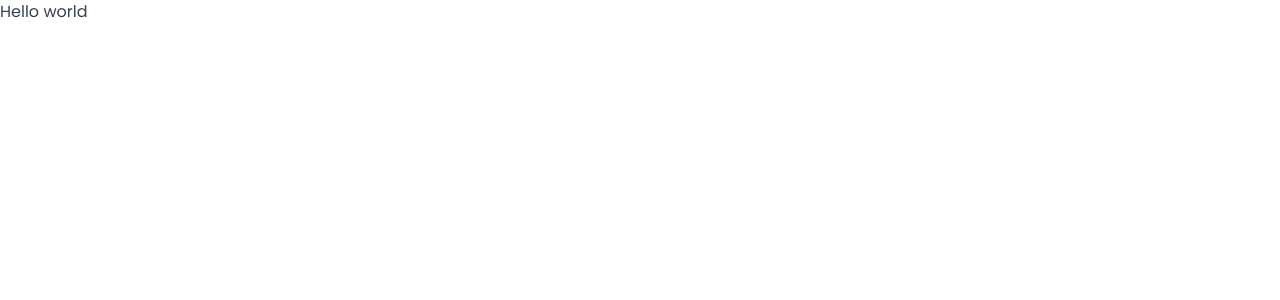
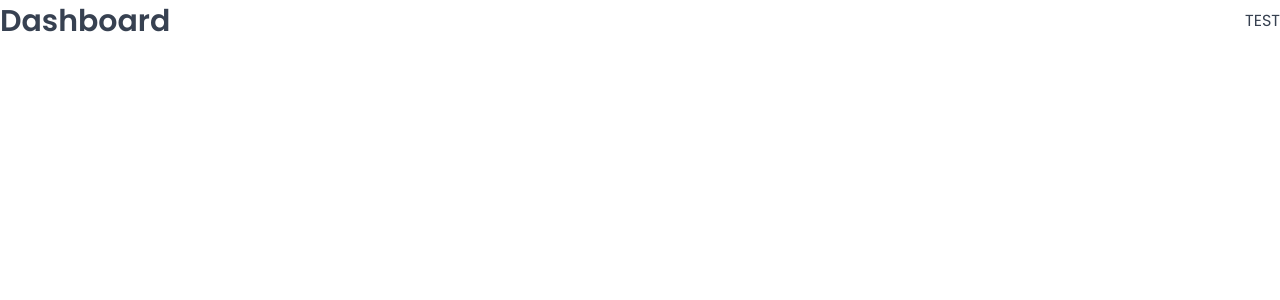
Before and after one commit to Attila-Kis-Ivan/tdb-booking-app, a React (Vite) app: page /dashboard in a window 1280 px wide. Shown: the top 300 px of the page. Built offline with nearby package versions, Linux system fonts and the light colour scheme; a web font is replaced by a local one.

Commit message:
created row and heading plus created routes

```diff
--- a/package.json
+++ b/package.json
@@ -12,6 +12,7 @@
   "dependencies": {
     "react": "^18.2.0",
     "react-dom": "^18.2.0",
+    "react-router-dom": "^6.20.0",
     "styled-components": "^6.1.1"
   },
   "devDependencies": {
--- a/src/App.jsx
+++ b/src/App.jsx
@@ -1,10 +1,30 @@
+import { BrowserRouter, Route, Routes, Navigate } from "react-router-dom";
+
 import GlobalStyles from "./styles/GlobalStyles";
+import Account from "./pages/Account";
+import Bookings from "./pages/Bookings";
+import Dashboard from "./pages/Dashboard";
+import Login from "./pages/Login";
+import PageNotFound from "./pages/PageNotFound";
+import Settings from "./pages/Settings";
+import Users from "./pages/Users";
 
 const App = () => {
   return (
     <>
       <GlobalStyles />
-      <div>Hello world</div>
+      <BrowserRouter>
+        <Routes>
+          <Route index element={<Navigate replace to="dashboard" />} />
+          <Route path="dashboard" element={<Dashboard />} />
+          <Route path="account" element={<Account />} />
+          <Route path="bookings" element={<Bookings />} />
+          <Route path="login" element={<Login />} />
+          <Route path="*" element={<PageNotFound />} />
+          <Route path="settings" element={<Settings />} />
+          <Route path="users" element={<Users />} />
+        </Routes>
+      </BrowserRouter>
     </>
   );
 };
--- /dev/null
+++ b/src/ui/Heading.jsx
@@ -0,0 +1,33 @@
+import styled, { css } from "styled-components";
+
+// const test = css`
+//   text-align: center;
+//   ${10 > 5 && "background-color: yellow"}
+// `;
+
+const Heading = styled.h1`
+  ${(props) =>
+    props.as === "h1" &&
+    css`
+      font-size: 3rem;
+      font-weight: 600;
+    `}
+
+  ${(props) =>
+    props.as === "h2" &&
+    css`
+      font-size: 2rem;
+      font-weight: 600;
+    `}
+
+    ${(props) =>
+    props.as === "h3" &&
+    css`
+      font-size: 2rem;
+      font-weight: 500;
+    `}
+
+  line-height: 1.4;
+`;
+
+export default Heading;
--- /dev/null
+++ b/src/ui/Row.jsx
@@ -0,0 +1,25 @@
+import styled, { css } from "styled-components";
+
+const Row = styled.div`
+  display: flex;
+
+  ${(props) =>
+    props.type === "horizontal" &&
+    css`
+      justify-content: space-between;
+      align-items: center;
+    `}
+
+  ${(props) =>
+    props.type === "vertical" &&
+    css`
+      flex-direction: column;
+      gap: 1.6rem;
+    `}
+`;
+
+Row.defaultProps = {
+  type: "vertical",
+};
+
+export default Row;
```
Also changed, not shown: src/ui/Button.jsx (+4 -3 lines), 1 other file (tests, documents, lock files or other folders).
